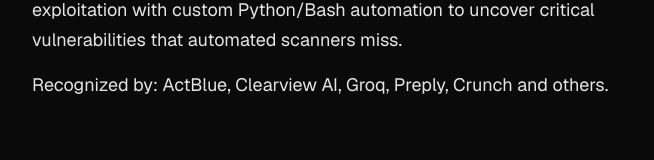
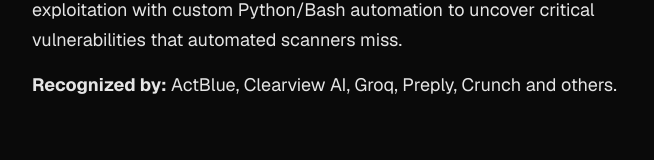
Before and after one commit to rmdnnnn/ahmedramadan, a Next.js app: page / in a window 1280 px wide. Shown: the part 295-455 px from the top of the page, without its empty margins (312-966 px from the left). Built offline with nearby package versions, Linux system fonts and the light colour scheme.

Commit message:
Make 'Recognized by:' bold

```diff
--- a/app/page.tsx
+++ b/app/page.tsx
@@ -16,7 +16,7 @@
             Currently securing infrastructure at DeepStrike, I specialize in comprehensive web, mobile and network penetration testing using both black box and grey box methodologies. My work combines manual exploitation with custom Python/Bash automation to uncover critical vulnerabilities that automated scanners miss.
           </p>
           <p>
-            Recognized by: ActBlue, Clearview AI, Groq, Preply, Crunch and others.
+            <strong>Recognized by:</strong> ActBlue, Clearview AI, Groq, Preply, Crunch and others.
           </p>
         </div>
       </section>
```
